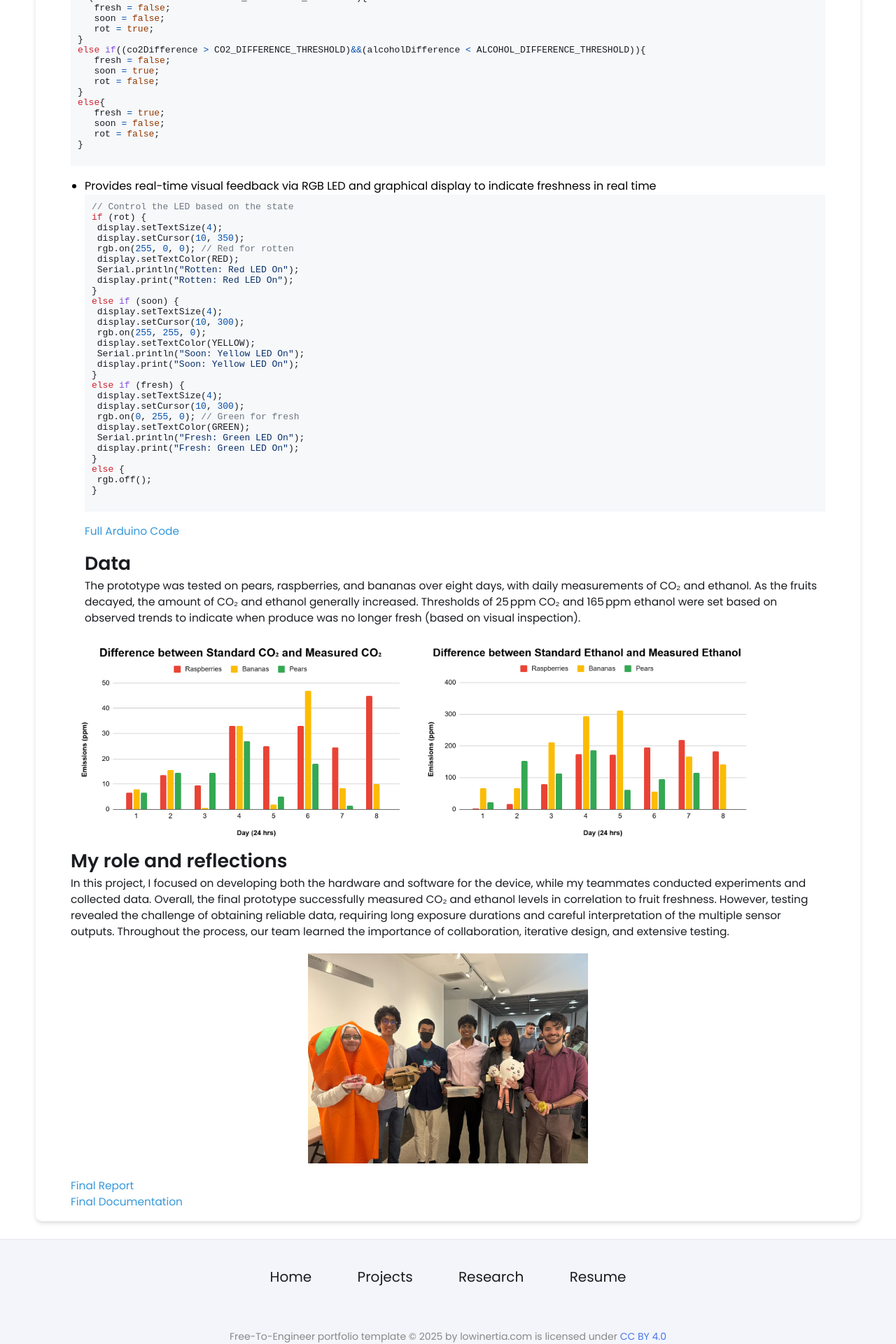
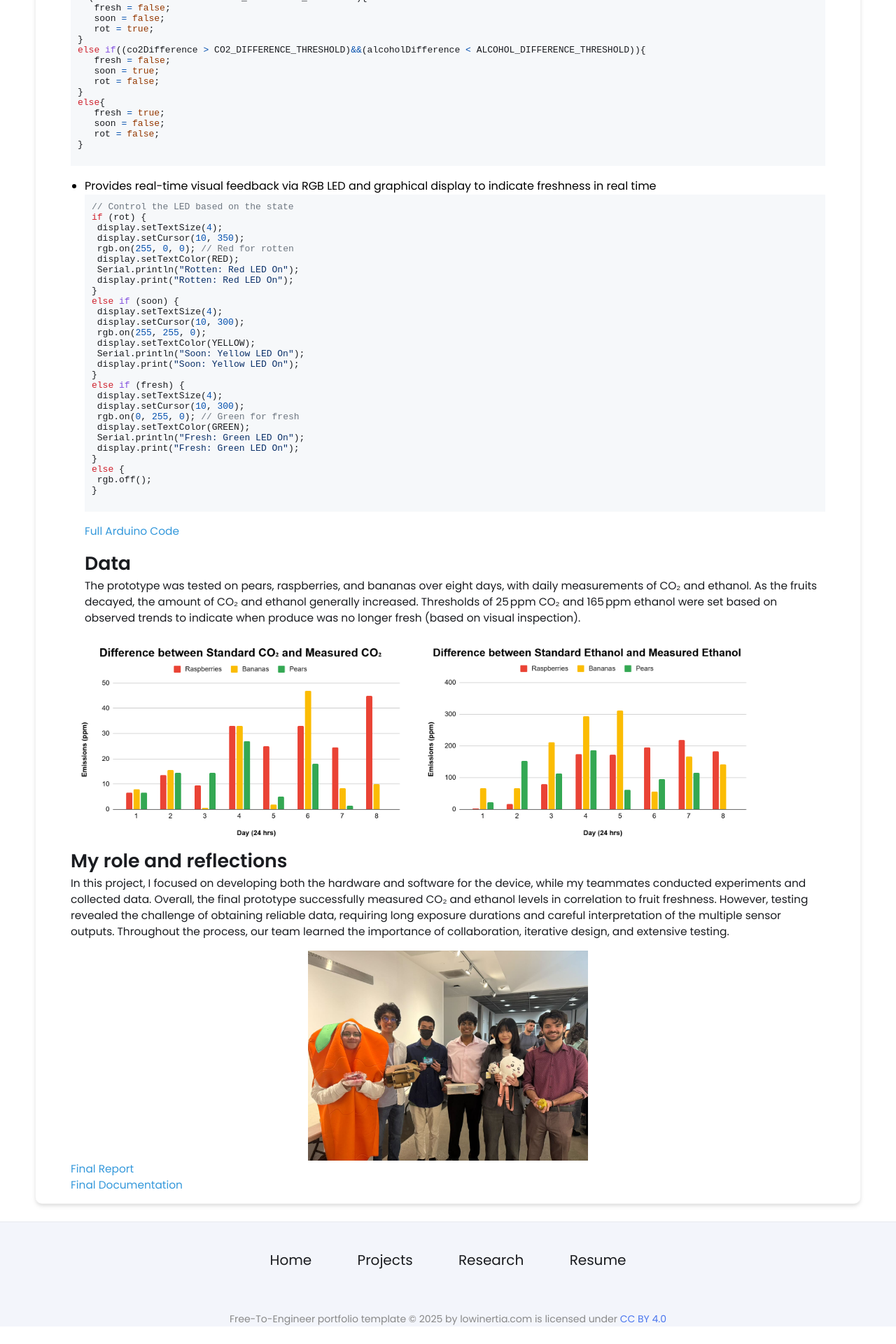
Before and after one commit to zeshui-song/zeshui-song.github.io, a Jekyll site: the page built from _projects/Gigasniffer/index.md, in a window 1280 px wide. Shown: the part 2880-4800 px from the top of the page at 70% size. Built offline with Jekyll 4.4.1, drawn with Linux system fonts in a browser that asks for light colours; after the commit the page ends 4775 px from its top, so only the background shows below that.

Commit message:
pls work

```diff
--- a/_projects/Gigasniffer/index.md
+++ b/_projects/Gigasniffer/index.md
@@ -121,10 +121,8 @@
 {% include image-gallery.html images="CO2.png, Ethanol.png" height="300" %}
 # My role and reflections
 In this project, I focused on developing both the hardware and software for the device, while my teammates conducted experiments and collected data. Overall, the final prototype successfully measured CO₂ and ethanol levels in correlation to fruit freshness. However, testing revealed the challenge of obtaining reliable data, requiring long exposure durations and careful interpretation of the multiple sensor outputs. Throughout the process, our team learned the importance of collaboration, iterative design, and extensive testing.
-<div style="display: flex !important; justify-content: center !important; width: 100% !important; margin: 20px 0;">
-  <div style="flex: 0 1 auto;">
-    {% include image-gallery.html images="Best team.jpg" height="300" %}
-  </div>
+<div style="width: fit-content; margin: 0 auto;">
+  {% include image-gallery.html images="Best team.jpg" height="300" %}
 </div>
 [Final Report](https://github.com/zeshui-song/zeshui-song.github.io/blob/main/_projects/Gigasniffer/EID101B_Team4_FinalReport.pdf)<br>
 [Final Documentation](https://github.com/zeshui-song/zeshui-song.github.io/blob/main/_projects/Gigasniffer/EID101B_Team4_FinalDocumentation.pdf)
```
Also changed, not shown: _research/demo-project/index.md (+1 -1 lines).
